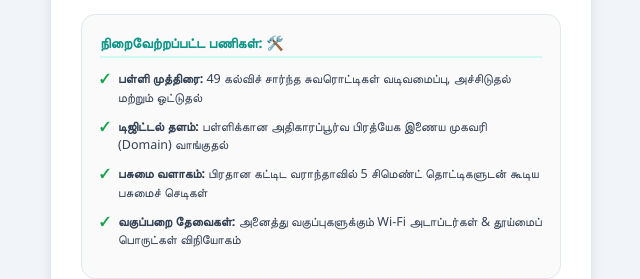
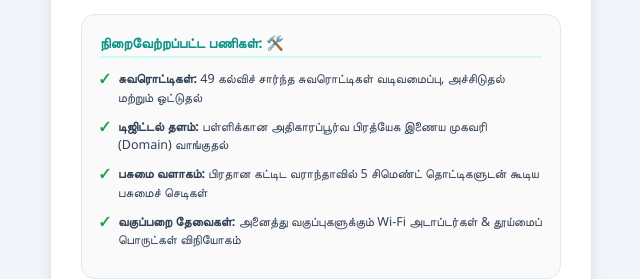
Before and after one commit to agmhss/Tracker-SSI, a plain HTML site: page index.html in a window 1280 px wide. Shown: the part 354-633 px from the top of the page, 319-959 px from the left. Drawn offline with Linux system fonts and the light colour scheme.

Commit message:
Update milestone item from 'பள்ளி முத்திரை' to 'சுவரொட்டிகள்'

```diff
--- a/index.html
+++ b/index.html
@@ -90,7 +90,7 @@
     <div class="milestone-box">
         <p class="milestone-title">நிறைவேற்றப்பட்ட பணிகள்: 🛠️</p>
         <ul>
-            <li><b>பள்ளி முத்திரை:</b> 49 கல்விச் சார்ந்த சுவரொட்டிகள் வடிவமைப்பு, அச்சிடுதல் மற்றும் ஒட்டுதல்</li>
+            <li><b>சுவரொட்டிகள்:</b> 49 கல்விச் சார்ந்த சுவரொட்டிகள் வடிவமைப்பு, அச்சிடுதல் மற்றும் ஒட்டுதல்</li>
             <li><b>டிஜிட்டல் தளம்:</b> பள்ளிக்கான அதிகாரப்பூர்வ பிரத்யேக இணைய முகவரி (Domain) வாங்குதல்</li>
             <li><b>பசுமை வளாகம்:</b> பிரதான கட்டிட வராந்தாவில் 5 சிமெண்ட் தொட்டிகளுடன் கூடிய பசுமைச் செடிகள்</li>
             <li><b>வகுப்பறை தேவைகள்:</b> அனைத்து வகுப்புகளுக்கும் Wi-Fi அடாப்டர்கள் & தூய்மைப் பொருட்கள் விநியோகம்</li>
```
